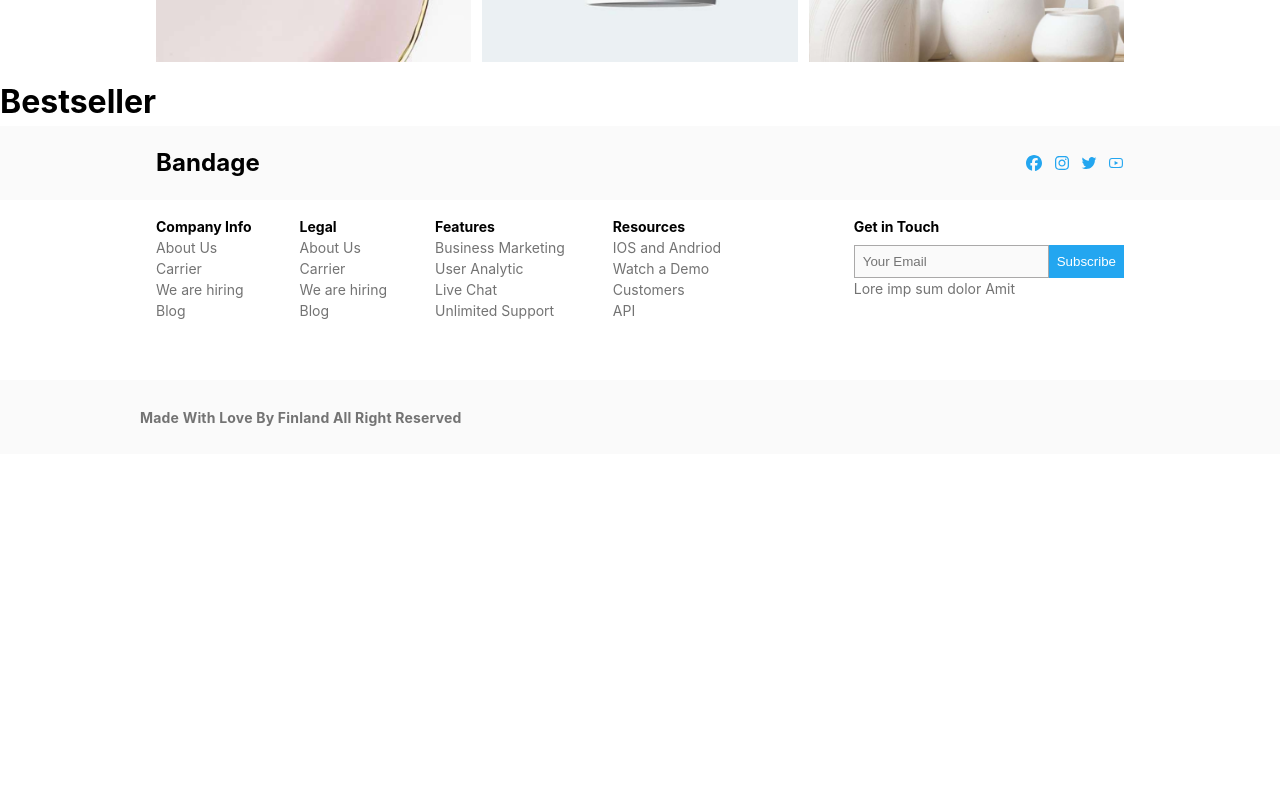
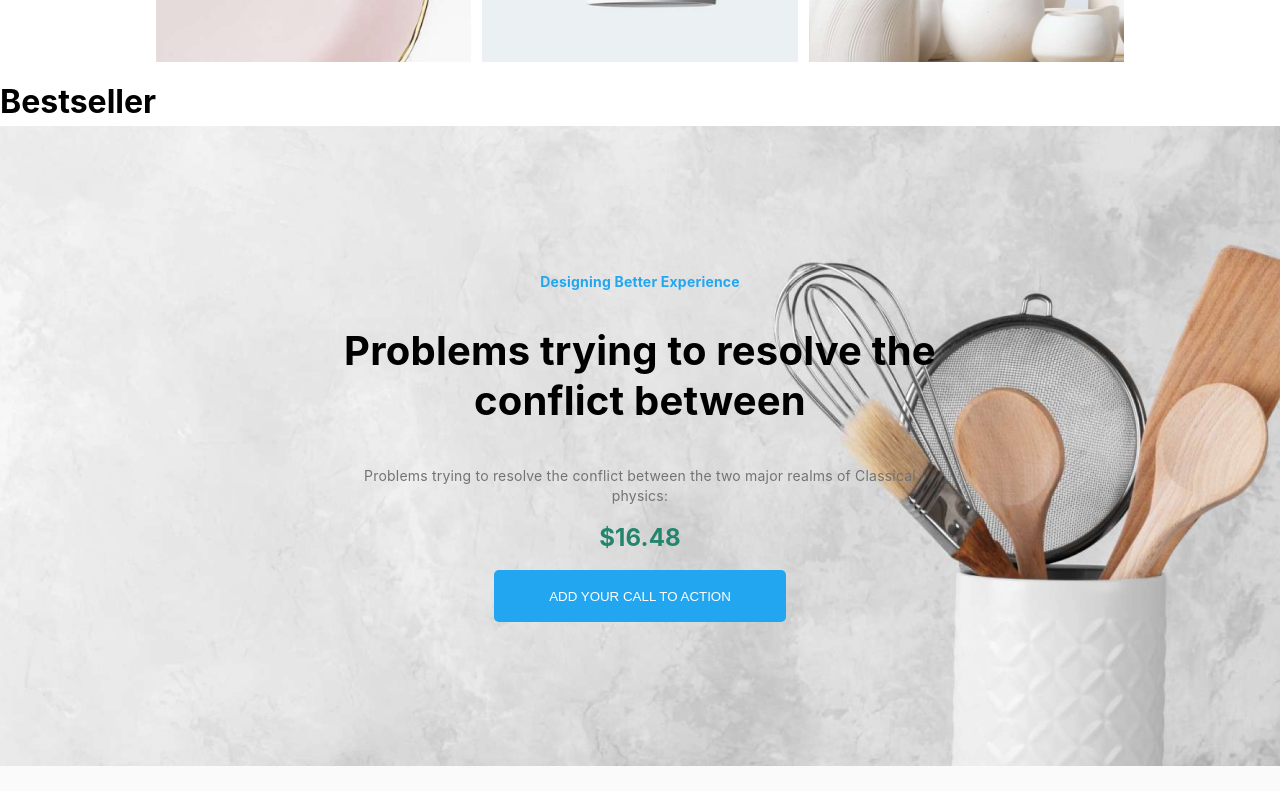
Before and after one commit to Tnath1/ecom-app, a React (Vite) app: page / in a window 1280 px wide. Shown: the part 600-1391 px from the top of the page. Before the commit the page ends 1054 px from the top, so only its background shows below. Built offline with nearby package versions, Linux system fonts and the light colour scheme.

Commit message:
working on Landing

```diff
--- a/src/App.jsx
+++ b/src/App.jsx
@@ -3,12 +3,14 @@ import "./App.css";
 import Hero from "./components/Hero";
 import BestSeller from "./components/BestSeller";
 import Footer from "./components/Footer";
+import CallToAction from "./components/CallToAction";
 
 function App() {
   return (
     <div>
       <Hero />
       <BestSeller />
+      <CallToAction/>
       <Footer/>
     </div>
   );
--- /dev/null
+++ b/src/components/CallToAction.jsx
@@ -0,0 +1,36 @@
+import React from "react";
+import "../components/css/callToAction.css";
+
+const CallToAction = () => {
+  return (
+    <>
+      <div className="txt-wapper">
+        <div className=" txt-containe">
+          <div>
+            <div className="flex">
+              <h5>Designing Better Experience</h5>
+            </div>
+            <div className="flex">
+              <h3>Problems trying to resolve the conflict between </h3>
+            </div>
+
+            <div className="flex">
+              <h6>
+                Problems trying to resolve the conflict between the two major
+                realms of Classical physics:
+              </h6>
+            </div>
+            <div className="flex">
+              <p className="num">$16.48</p>
+            </div>
+            <div className="flex">
+              <button>ADD YOUR CALL TO ACTION</button>
+            </div>
+          </div>
+        </div>
+      </div>
+    </>
+  );
+};
+
+export default CallToAction;
--- /dev/null
+++ b/src/components/css/callToAction.css
@@ -0,0 +1,78 @@
+div.txt-wapper {
+  height: 640px;
+  display: flex;
+  justify-content: center;
+  align-items: center;
+  background-image: url("/src/assets/Heroimg/cup\ &spoonbg.png");
+  background-size: cover;
+  background-position: center;
+  width: 100%;
+
+  /* background-color: aqua; */
+}
+
+div.txt-containe {
+  height: 360px;
+  /* border: 1px solid red; */
+  /* margin: 0 auto; */
+  display: flex;
+  justify-content: center;
+  align-items: center;
+  max-width: 600px;
+}
+
+div.flex {
+  display: flex;
+  justify-content: center;
+  align-items: center;
+}
+
+div h3 {
+  font-size: 40px;
+  font-weight: 700;
+  line-height: 50px;
+  letter-spacing: 0.20000000298023224px;
+  text-align: center;
+  margin: 2rem 0 2.5rem 0;
+}
+div h5 {
+  font-size: 14px;
+  font-weight: 700;
+  line-height: 24px;
+  letter-spacing: 0.20000000298023224px;
+  text-align: center;
+  color: rgba(35, 166, 240, 1);
+}
+
+div h6 {
+  font-size: 14px;
+  font-weight: 400;
+  line-height: 20px;
+  letter-spacing: 0.20000000298023224px;
+  text-align: center;
+  color: rgba(115, 115, 115, 1);
+  margin-bottom: 1rem;
+}
+
+div .num {
+  font-size: 24px;
+  font-weight: 700;
+  line-height: 32px;
+  letter-spacing: 0.10000000149011612px;
+  text-align: center;
+  color: rgba(35, 133, 109, 1);
+  margin-bottom: 1rem;
+}
+
+div button {
+  width: 292px;
+  height: 52px;
+  padding: 15px 40px 15px 40px;
+  gap: 10px;
+  border-radius: 5px 0px 0px 0px;
+  background-color: rgba(35, 166, 240, 1);
+  border: none;
+  color: white;
+  border-radius: 5px;
+  cursor: pointer;
+}
--- a/src/components/css/footer.css
+++ b/src/components/css/footer.css
@@ -54,7 +54,6 @@ div.cover-p {
   display: flex;
   align-items: center;
   color: rgba(115, 115, 115, 1);
-
 }
 
 div.footer-txt-wrapper {
@@ -82,6 +81,7 @@ div.input {
 }
 
 div.input button {
+  border-radius: 0 5px 5px 0;
   background-color: rgba(35, 166, 240, 1);
   padding: 0.5rem;
   border: none;
@@ -90,6 +90,7 @@ div.input button {
 }
 
 div.input input {
+  border-radius: 5px 0 0 5px;
   padding: 0.5rem;
   background-color: rgba(250, 250, 250, 1);
   border: 1px solid rgb(170, 169, 169);
```
Also changed, not shown: src/assets/Heroimg/cup &spoonbg.png (added).
